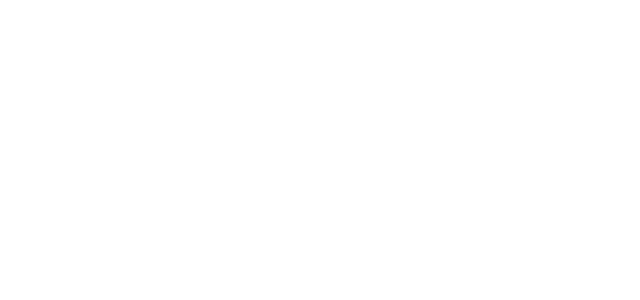
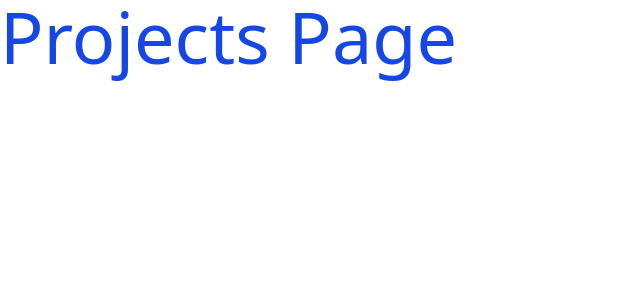
Before and after one commit to Dahmie87/portfolioIn3d, a React (Vite) app: page /projects in a window 1280 px wide. Before the commit this address had no page. Shown: the top 300 px of the page, without its empty margins (0-640 px from the left). Built offline with nearby package versions, Linux system fonts and the light colour scheme.

Commit message:
chore: update nav bar

```diff
--- a/src/App.tsx
+++ b/src/App.tsx
@@ -1,6 +1,7 @@
 import "./App.css";
 import HomePage from "./pages/home";
 import BlogPage from "./pages/blog";
+import ProjectsPage from "./pages/projects";
 import { BlurRevealStyles } from "./components/blur";
 import { BrowserRouter, Routes, Route, } from 'react-router-dom';
 
@@ -14,6 +15,7 @@ function App() {
       <Routes>
         <Route path="/" element={<HomePage/>}/>
         <Route path="/blog" element={<BlogPage/>}/>
+        <Route path="/projects" element={<ProjectsPage/>}/>
       </Routes>
    </BrowserRouter>
     </>
--- a/src/components/navbar.tsx
+++ b/src/components/navbar.tsx
@@ -138,8 +138,9 @@ export default function NavBar() {
 
         {/* Flip links */}
         {LINKS.map((link, i) => (
-          <button
+          <Link
             key={link}
+            to={'/projects'}
             onClick={() => setActive(link)}
             className={`flip-link nav-in nav-in-${i + 2}`}
           >
@@ -155,7 +156,7 @@ export default function NavBar() {
               </span>
               <span className="flip-bottom">{link}</span>
             </div>
-          </button>
+          </Link>
         ))}
 
         {/* CTA */}
--- a/src/pages/projects.tsx
+++ b/src/pages/projects.tsx
@@ -1,8 +1,7 @@
-import React from 'react'
 
 const ProjectsPage = () => {
   return (
-    <div>ProjectsPage</div>
+    <div className='text-blue-700 text-7xl'>Projects Page</div>
   )
 }
 
```
